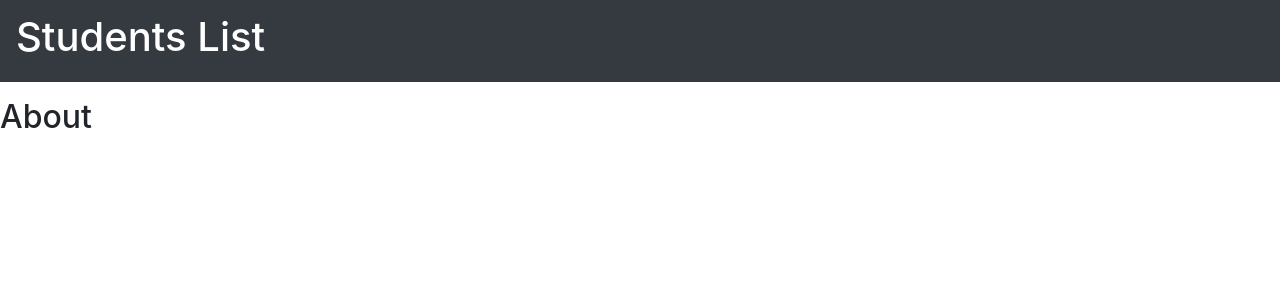
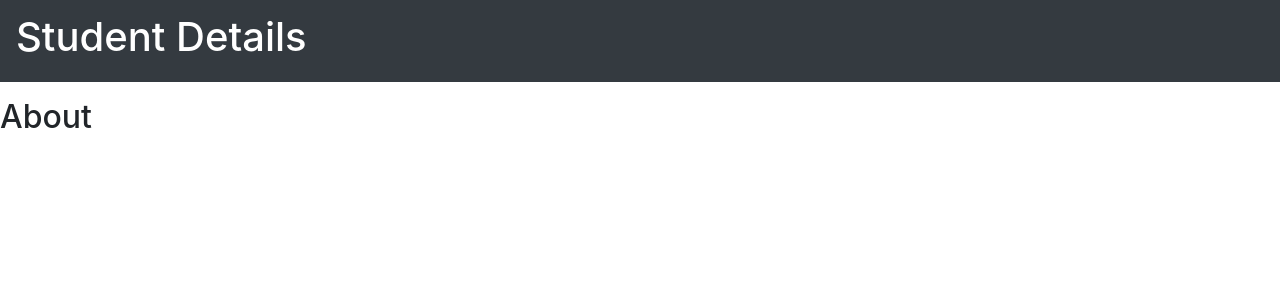
Before and after one commit to Priyankavprk/student_dashboard, a React (Create React App) app: page /about in a window 1280 px wide. Shown: the top 300 px of the page. Built offline with nearby package versions, Linux system fonts and the light colour scheme.

Commit message:
Show title as per the prop passed

```diff
--- a/src/components/Header/index.js
+++ b/src/components/Header/index.js
@@ -1,4 +1,5 @@
 import React, { Component } from 'react';
+import PropTypes from 'prop-types';
 
 import './styles.css';
 
@@ -7,11 +8,16 @@ class Header extends Component {
     return (
       <nav className="navbar navbar-dark bg-dark mb-3">
          <a className="navbar-brand" href="#">
-           <h1>Students List</h1>
+           <h1>{this.props.title}</h1>
          </a>
        </nav>
     );
   }
 }
 
+Header.propTypes = {
+  title: PropTypes.string
+}
+
+
 export default Header;
```
